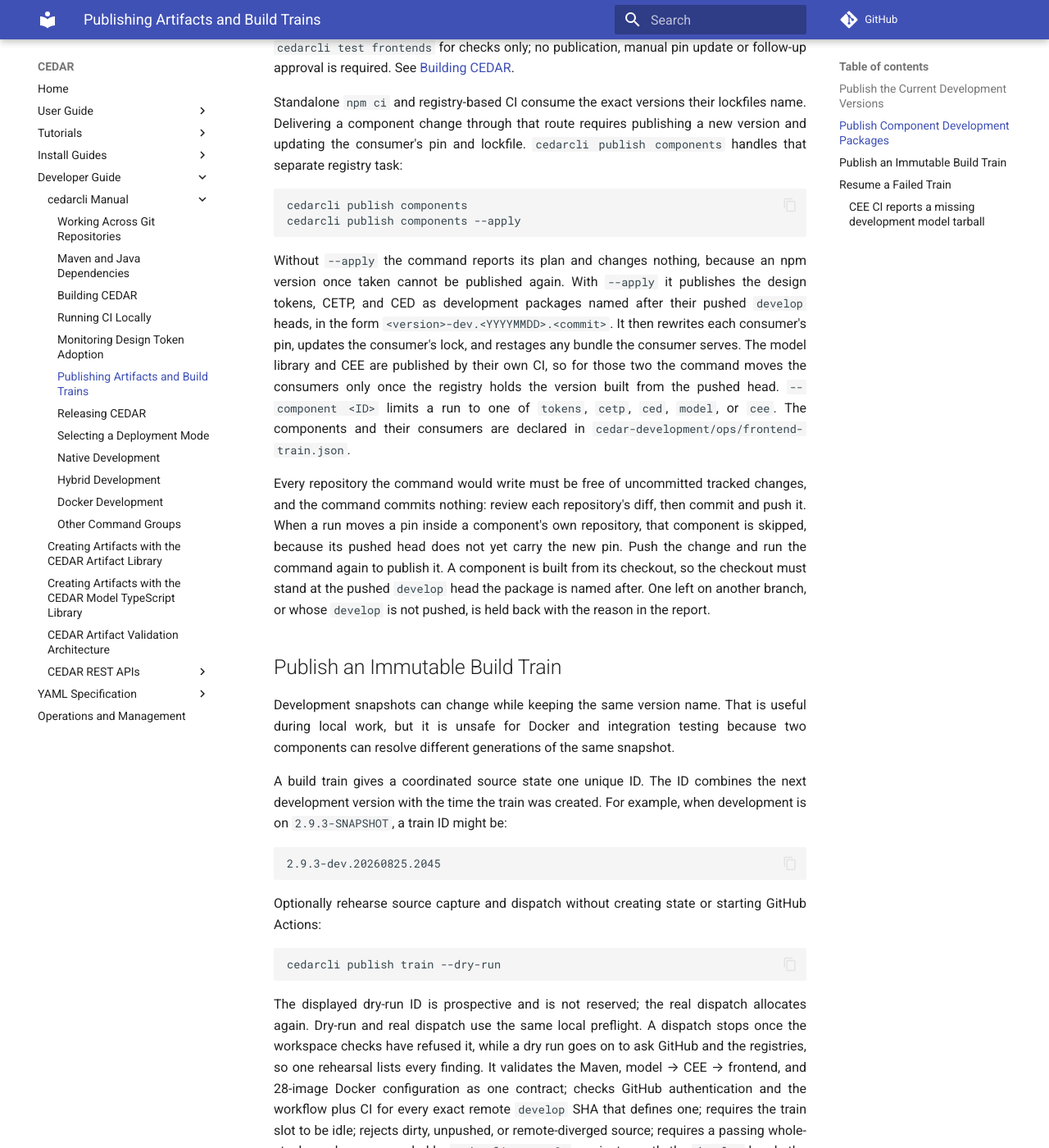
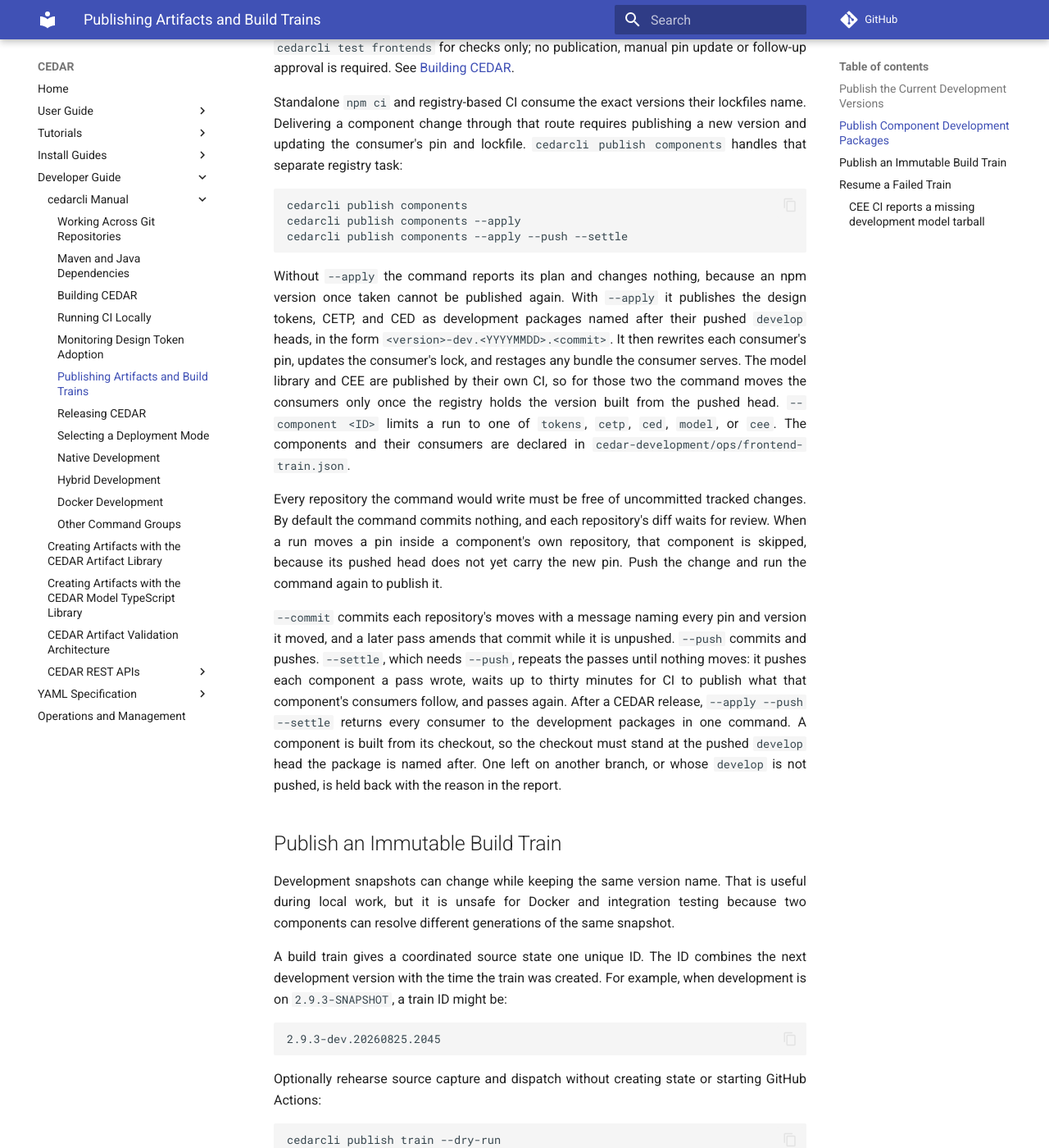
Before and after one commit to metadatacenter/cedar-mkdocs, an MkDocs documentation site: the page built from docs/developer-guide/cedarcli/publishing.md, in a window 1280 px wide and 1400 px high, scrolled down 1241 px. Shown: the whole window at 82% size. Built offline with MkDocs 1.6.1 and Material for MkDocs 9.7.7, drawn with Linux system fonts in a browser that asks for light colours; comment, search, counter and statistics services are not loaded.

Commit message:
Describe publish components' commit, push and settle options
Co-Authored-By: Claude Opus 5.5 <noreply@anthropic.com>

````diff
--- a/docs/developer-guide/cedarcli/publishing.md
+++ b/docs/developer-guide/cedarcli/publishing.md
@@ -62,6 +62,7 @@ the consumer's pin and lockfile. `cedarcli publish components` handles that sepa
 ```bash
 cedarcli publish components
 cedarcli publish components --apply
+cedarcli publish components --apply --push --settle
 ```
 
 Without `--apply` the command reports its plan and changes nothing, because an npm version once
@@ -74,10 +75,17 @@ built from the pushed head. `--component <ID>` limits a run to one of `tokens`,
 `model`, or `cee`. The components and their consumers are declared in
 `cedar-development/ops/frontend-train.json`.
 
-Every repository the command would write must be free of uncommitted tracked changes, and the
-command commits nothing: review each repository's diff, then commit and push it. When a run moves a
-pin inside a component's own repository, that component is skipped, because its pushed head does
-not yet carry the new pin. Push the change and run the command again to publish it. A component is
+Every repository the command would write must be free of uncommitted tracked changes. By default
+the command commits nothing, and each repository's diff waits for review. When a run moves a pin
+inside a component's own repository, that component is skipped, because its pushed head does not
+yet carry the new pin. Push the change and run the command again to publish it.
+
+`--commit` commits each repository's moves with a message naming every pin and version it moved,
+and a later pass amends that commit while it is unpushed. `--push` commits and pushes. `--settle`,
+which needs `--push`, repeats the passes until nothing moves: it pushes each component a pass wrote,
+waits up to thirty minutes for CI to publish what that component's consumers follow, and passes
+again. After a CEDAR release, `--apply --push --settle` returns every consumer to the development
+packages in one command. A component is
 built from its checkout, so the checkout must stand at the pushed `develop` head the package is
 named after. One left on another branch, or whose `develop` is not pushed, is held back with the
 reason in the report.
````
